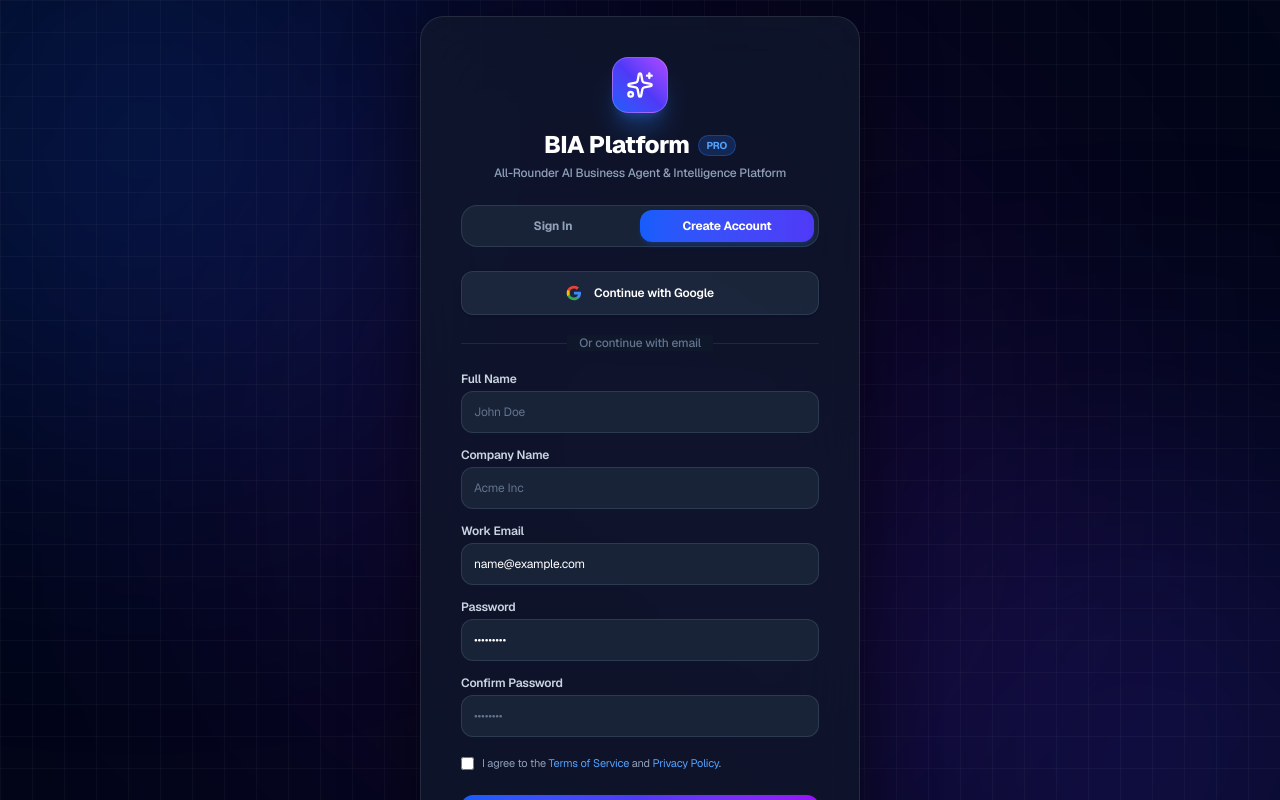
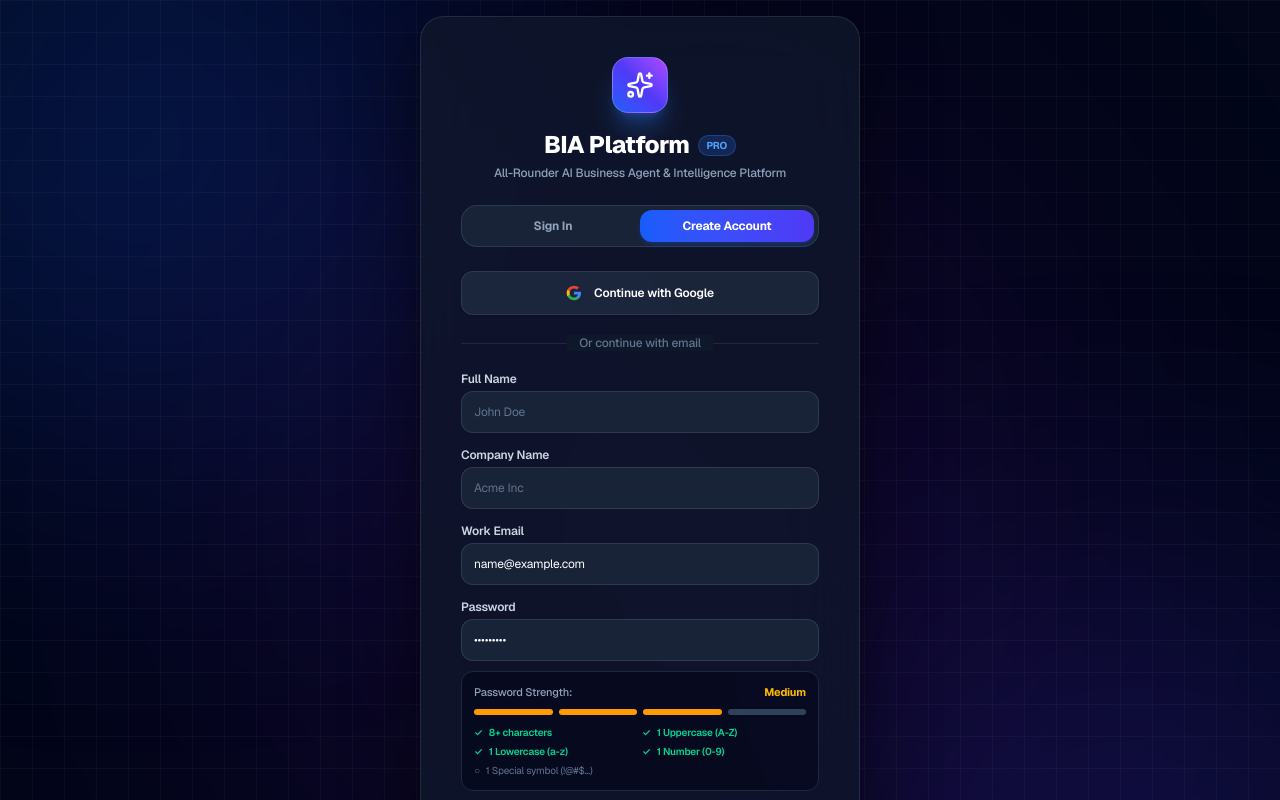
Before and after one commit to CodeWithAbhisar/bia-project, a Next.js app in the folder frontend/: page / in a window 1280 px wide. Both pictures are taken after typing "name@example.com", "Sample123" into the empty fields and a click on the button "Create Account". Shown: the top 800 px of the page. Built offline with nearby package versions, Linux system fonts and the light colour scheme.

Commit message:
Enforce strong password policy on sign up with live strength meter and criteria checklist

```diff
--- a/frontend/app/page.tsx
+++ b/frontend/app/page.tsx
@@ -369,14 +369,43 @@ export default function App() {
       return;
     }
 
-    if (authMode === "register" && password !== confirmPassword) {
+    if (authMode === "register") {
+      if (password !== confirmPassword) {
         setAuthError("Passwords do not match. Please try again.");
         return;
       }
 
-    if (authMode === "register" && !termsAccepted) {
+      const passHasLength = password.length >= 8;
+      const passHasUpper = /[A-Z]/.test(password);
+      const passHasLower = /[a-z]/.test(password);
+      const passHasNumber = /[0-9]/.test(password);
+      const passHasSpecial = /[!@#$%^&*(),.?":{}|<>\-_=+[\];/~`]/.test(password);
+
+      if (!passHasLength) {
+        setAuthError("Password must be at least 8 characters long.");
+        return;
+      }
+      if (!passHasUpper) {
+        setAuthError("Password must contain at least one uppercase letter (A-Z).");
+        return;
+      }
+      if (!passHasLower) {
+        setAuthError("Password must contain at least one lowercase letter (a-z).");
+        return;
+      }
+      if (!passHasNumber) {
+        setAuthError("Password must contain at least one number (0-9).");
+        return;
+      }
+      if (!passHasSpecial) {
+        setAuthError("Password must contain at least one special character (!@#$%^&*...).");
+        return;
+      }
+
+      if (!termsAccepted) {
         setAuthError("You must accept the Terms of Service to create an account.");
         return;
+      }
     }
 
     // Catch common typos for popular domains
@@ -850,6 +879,65 @@ export default function App() {
                 {authMode === "login" && <a href="#" className="text-xs font-semibold text-blue-400 hover:text-blue-300">Forgot?</a>}
               </div>
               <input type="password" placeholder="••••••••" value={password} onChange={(e) => setPassword(e.target.value)} className="w-full p-3 bg-slate-800/80 border border-slate-700/80 rounded-xl outline-none focus:ring-2 focus:ring-blue-500 focus:border-transparent transition-all text-white text-xs placeholder-slate-500" required />
+
+              {authMode === "register" && password.length > 0 && (() => {
+                const hasLength = password.length >= 8;
+                const hasUpper = /[A-Z]/.test(password);
+                const hasLower = /[a-z]/.test(password);
+                const hasNumber = /[0-9]/.test(password);
+                const hasSpecial = /[!@#$%^&*(),.?":{}|<>\-_=+[\];/~`]/.test(password);
+                const score = [hasLength, hasUpper, hasLower, hasNumber, hasSpecial].filter(Boolean).length;
+
+                return (
+                  <div className="mt-2.5 p-3 bg-slate-950/60 border border-slate-800 rounded-xl flex flex-col gap-2 animate-in fade-in duration-200">
+                    <div className="flex items-center justify-between text-[11px]">
+                      <span className="text-slate-400 font-medium">Password Strength:</span>
+                      <span className={`font-bold ${
+                        score <= 2 ? "text-rose-400" :
+                        score <= 4 ? "text-amber-400" :
+                        "text-emerald-400"
+                      }`}>
+                        {score <= 2 ? "Weak" : score <= 4 ? "Medium" : "Strong"}
+                      </span>
+                    </div>
+
+                    {/* 4-segment indicator */}
+                    <div className="grid grid-cols-4 gap-1.5 h-1.5 w-full">
+                      <div className={`rounded-full h-full transition-all ${
+                        score >= 1 ? (score <= 2 ? "bg-rose-500" : score <= 4 ? "bg-amber-500" : "bg-emerald-500") : "bg-slate-700"
+                      }`} />
+                      <div className={`rounded-full h-full transition-all ${
+                        score >= 2 ? (score <= 2 ? "bg-rose-500" : score <= 4 ? "bg-amber-500" : "bg-emerald-500") : "bg-slate-700"
+                      }`} />
+                      <div className={`rounded-full h-full transition-all ${
+                        score >= 3 ? (score <= 4 ? "bg-amber-500" : "bg-emerald-500") : "bg-slate-700"
+                      }`} />
+                      <div className={`rounded-full h-full transition-all ${
+                        score === 5 ? "bg-emerald-500" : "bg-slate-700"
+                      }`} />
+                    </div>
+
+                    {/* Live Checklist */}
+                    <div className="grid grid-cols-2 gap-1 mt-0.5 text-[10px]">
+                      <span className={`flex items-center gap-1.5 ${hasLength ? "text-emerald-400 font-semibold" : "text-slate-500"}`}>
+                        <span>{hasLength ? "✓" : "○"}</span> 8+ characters
+                      </span>
+                      <span className={`flex items-center gap-1.5 ${hasUpper ? "text-emerald-400 font-semibold" : "text-slate-500"}`}>
+                        <span>{hasUpper ? "✓" : "○"}</span> 1 Uppercase (A-Z)
+                      </span>
+                      <span className={`flex items-center gap-1.5 ${hasLower ? "text-emerald-400 font-semibold" : "text-slate-500"}`}>
+                        <span>{hasLower ? "✓" : "○"}</span> 1 Lowercase (a-z)
+                      </span>
+                      <span className={`flex items-center gap-1.5 ${hasNumber ? "text-emerald-400 font-semibold" : "text-slate-500"}`}>
+                        <span>{hasNumber ? "✓" : "○"}</span> 1 Number (0-9)
+                      </span>
+                      <span className={`col-span-2 flex items-center gap-1.5 ${hasSpecial ? "text-emerald-400 font-semibold" : "text-slate-500"}`}>
+                        <span>{hasSpecial ? "✓" : "○"}</span> 1 Special symbol (!@#$...)
+                      </span>
+                    </div>
+                  </div>
+                );
+              })()}
             </div>
 
             {authMode === "register" && (
```
Also changed, not shown: 1 other file (tests, documents, lock files or other folders). Lines whose indentation alone changed are shown as unchanged.
